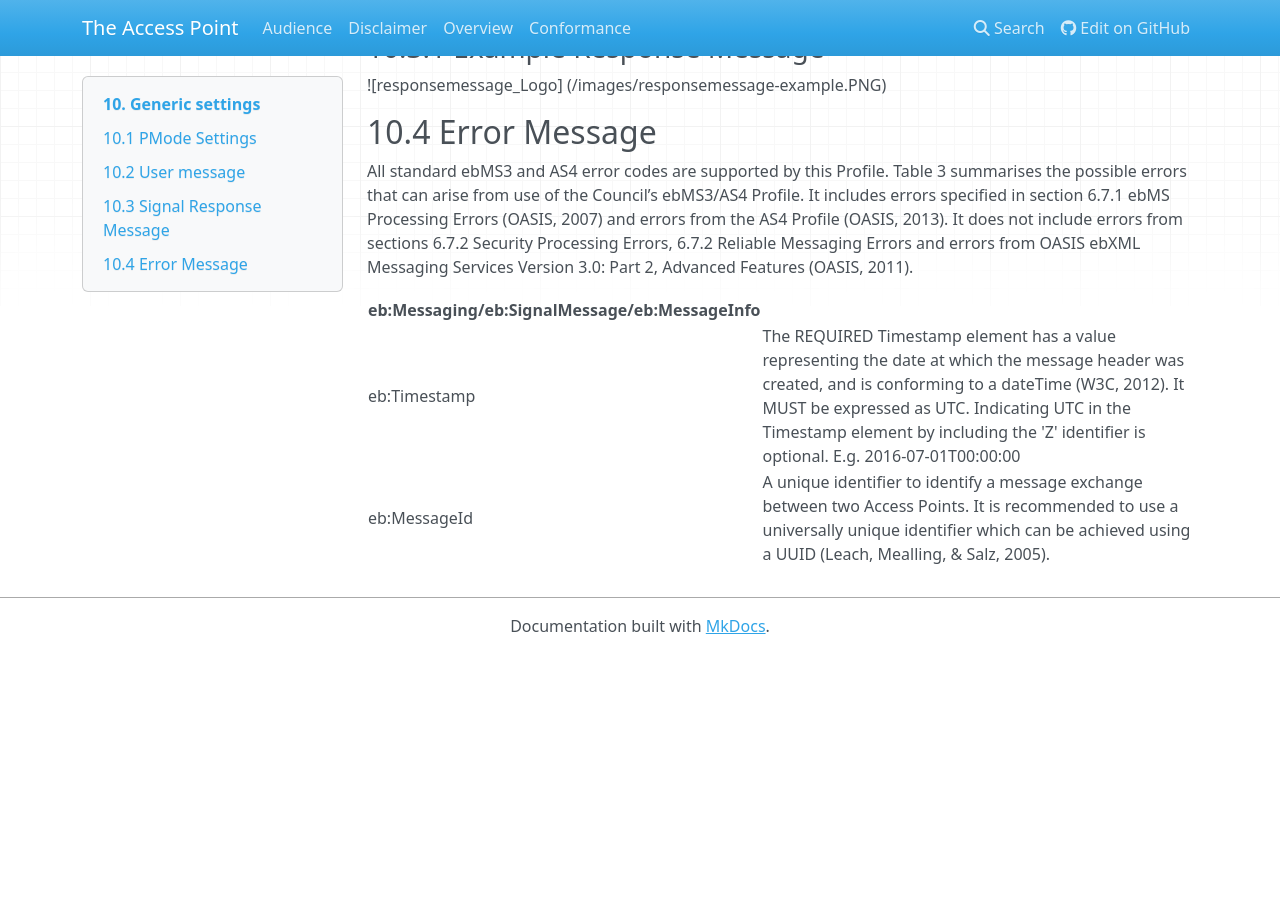
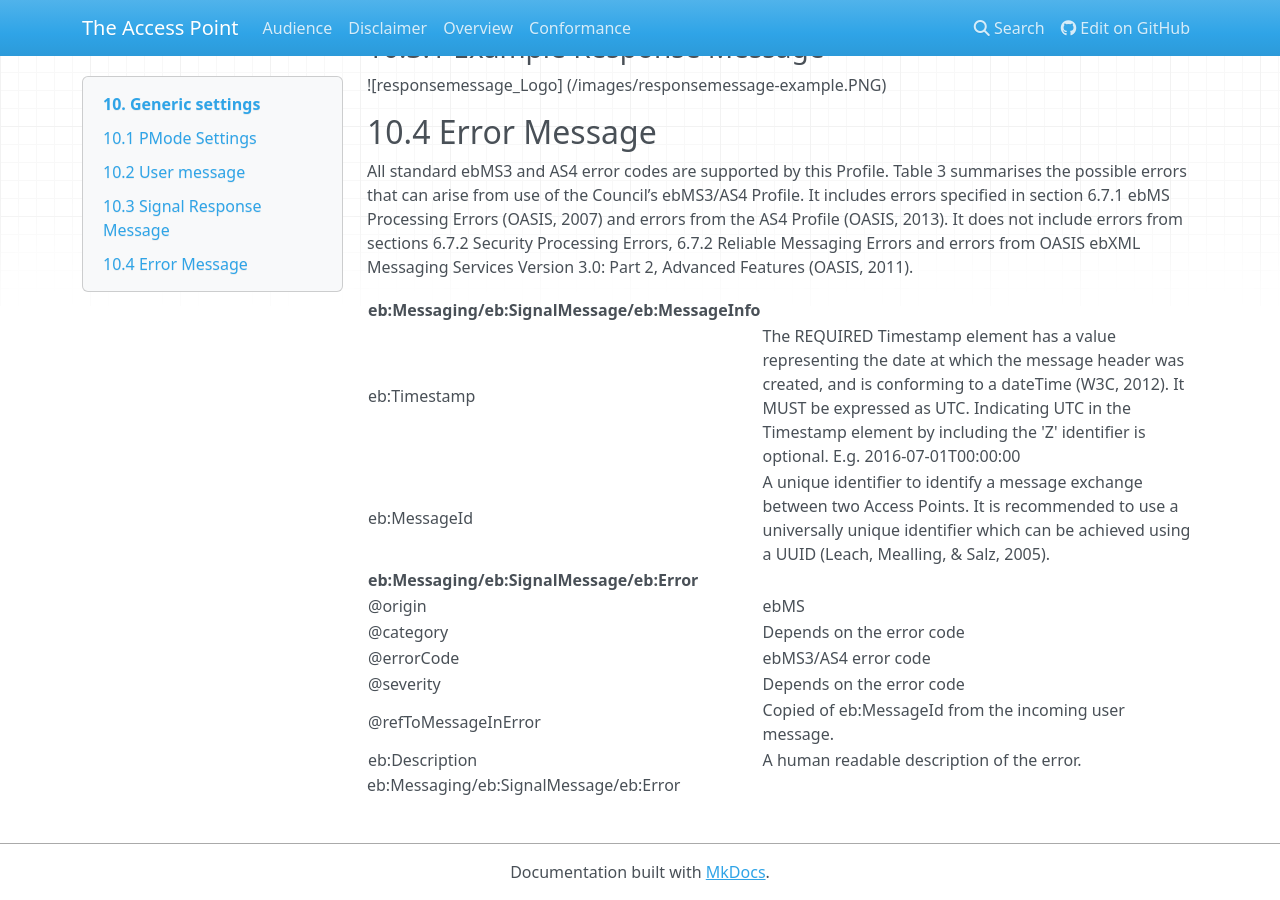
Before and after one commit to Digital-Business-Council/Access-Point, an MkDocs documentation site: the page built from docs/generic-settings.md, in a window 1280 px wide and 900 px high, scrolled down 1624 px. Built offline with MkDocs 1.6.1, drawn with Linux system fonts in a browser that asks for light colours; nearby versions of some CDN libraries; old or Windows-style settings are respelled for this version of MkDocs; before the commit the page ends 2278 px from its top, so only the background shows below that.

Commit message:
Update generic-settings.md

```diff
--- a/docs/generic-settings.md
+++ b/docs/generic-settings.md
@@ -62,3 +62,17 @@ All standard ebMS3 and AS4 error codes are supported by this Profile. Table 3 su
 **eb:Messaging/eb:SignalMessage/eb:MessageInfo** |
 eb:Timestamp |The REQUIRED Timestamp element has a value representing the date at which the message header was created, and is conforming to a dateTime (W3C, 2012). It MUST be expressed as UTC. Indicating UTC in the Timestamp element by including the 'Z' identifier is optional. E.g. 2016-07-01T00:00:00 |
 eb:MessageId | A unique identifier to identify a message exchange between two Access Points. It is recommended to use a universally unique identifier which can be achieved using a UUID (Leach, Mealling, & Salz, 2005). |
+**eb:Messaging/eb:SignalMessage/eb:Error**
+@origin | ebMS |
+@category | Depends on the error code |
+@errorCode | ebMS3/AS4 error code |
+@severity | Depends on the error code |
+@refToMessageInError | Copied of eb:MessageId from the incoming user message. |
+eb:Description | A human readable description of the error. |
+
+
+
+
+
+
+eb:Messaging/eb:SignalMessage/eb:Error
```
